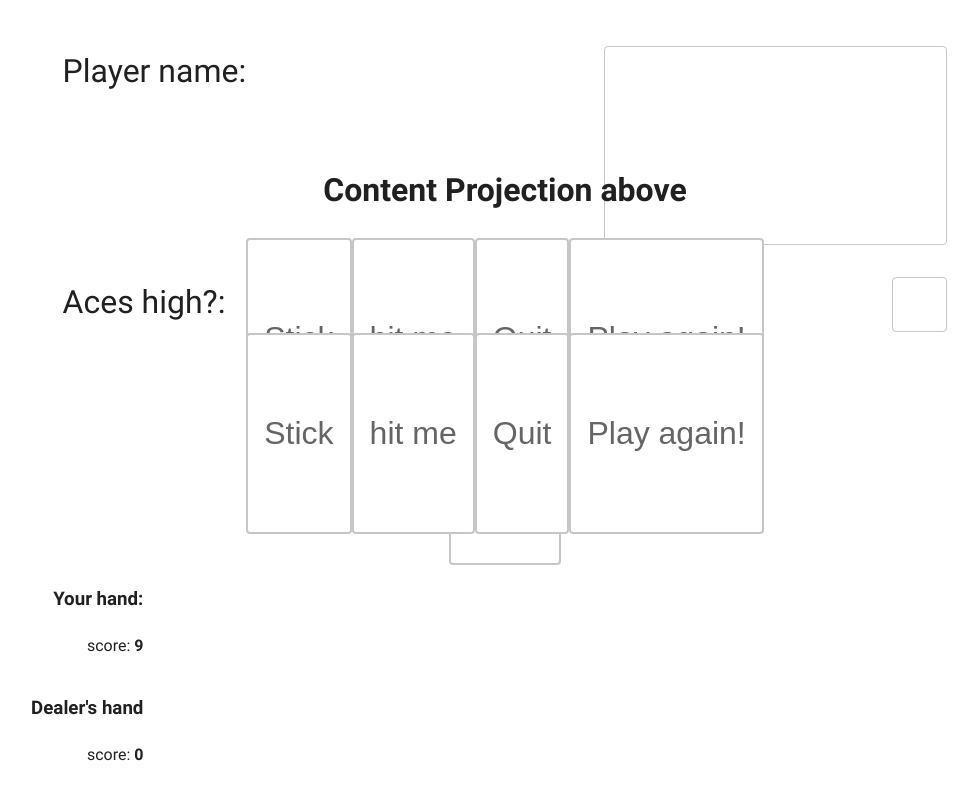
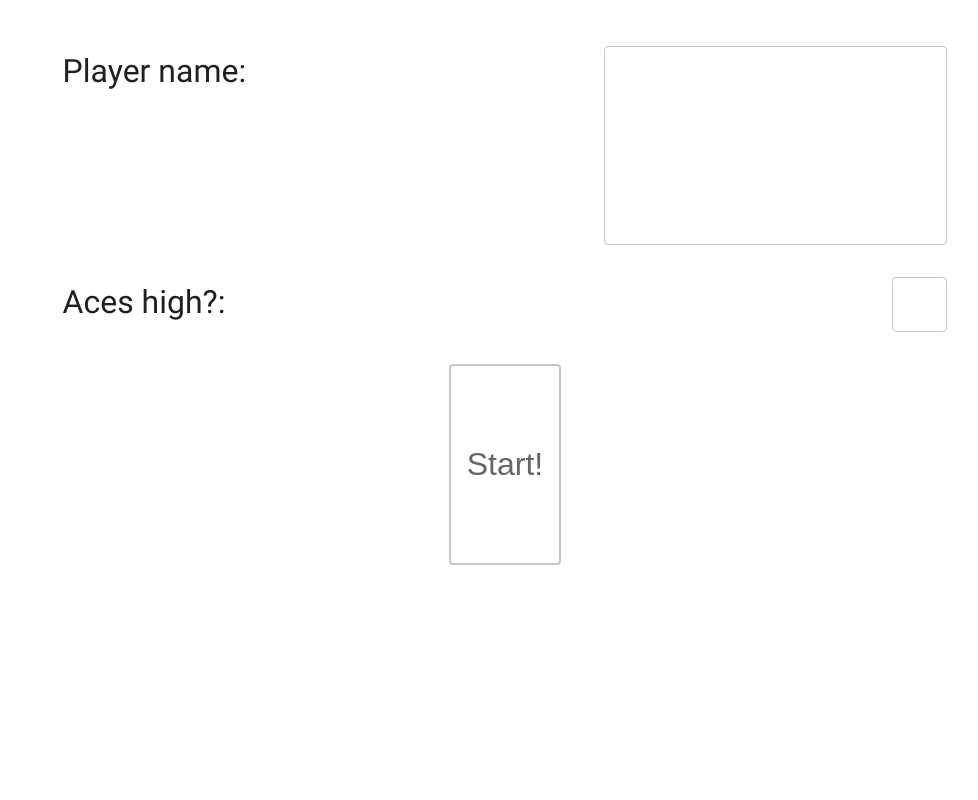
Before and after one commit to Josebratt/blackjack, an Angular app: page / in a window 1280 px wide. Shown: the part 250-1050 px from the top of the page, without its empty margins (135-1113 px from the left). After the commit the page ends 823 px from the top, so only its background shows below. Built offline with nearby package versions, Linux system fonts and the light colour scheme.

Commit message:
Update home.component.html

```diff
--- a/src/app/home/home.component.html
+++ b/src/app/home/home.component.html
@@ -1,6 +1,11 @@
 <header>
   <h1>{{ title }}</h1>
 </header>
-<app-start></app-start>
-<app-game></app-game>
-<app-end></app-end>
+
+<app-start *ngIf="!gameStarted && !gameEnded"  (start)="startGame()"></app-start>
+<app-game *ngIf="gameStarted"></app-game>
+<app-end *ngIf="gameEnded"></app-end>
+
+<!-- <app-start [hidden]="hideStart" [attr.aria-hidden]="hideStart" (start)="startGame()"></app-start>
+<app-game [hidden]="hideGame" [attr.aria-hidden]="hideGame"></app-game>
+<app-end [hidden]="hideEnd" [attr.aria-hidden]="hideEnd"></app-end> -->
```
